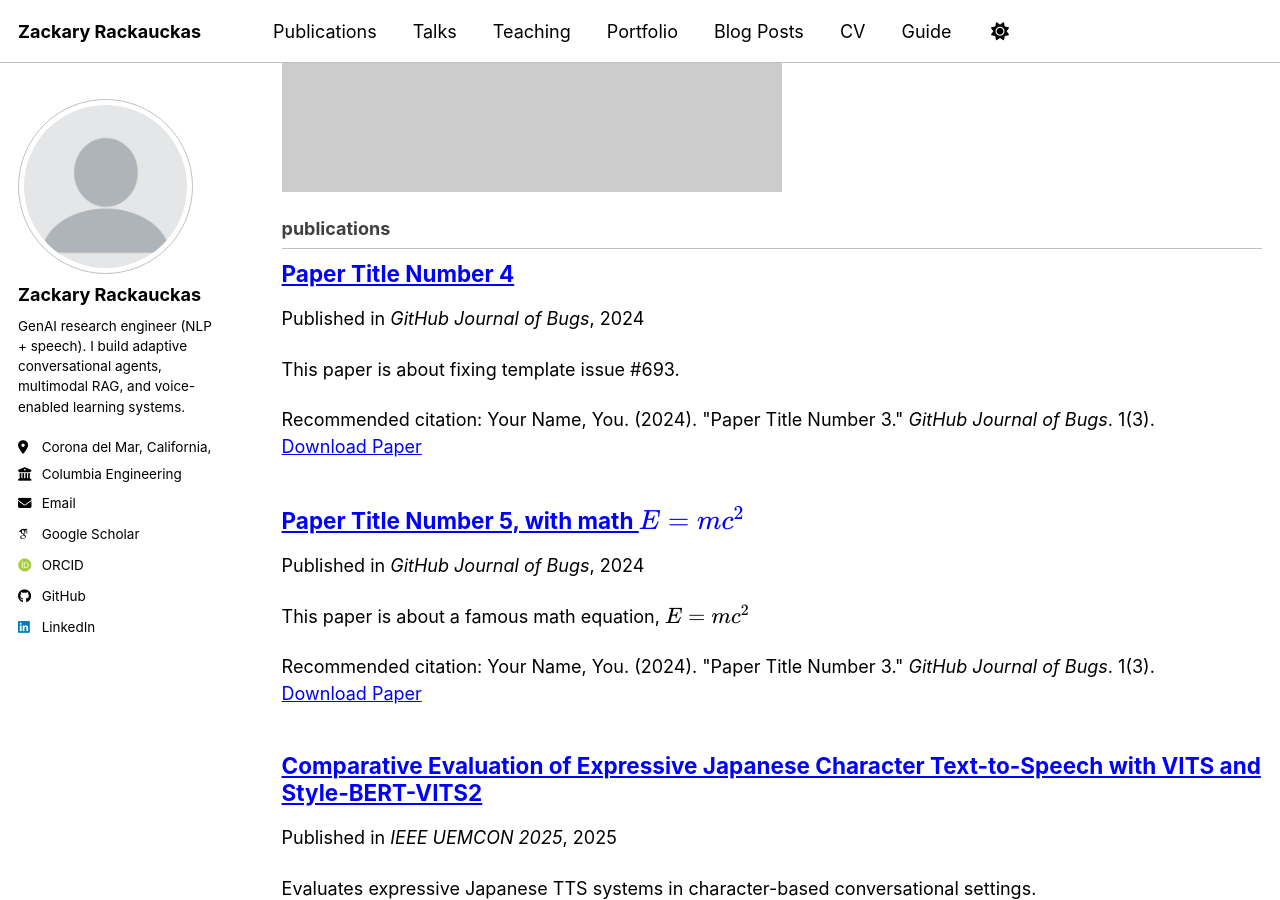
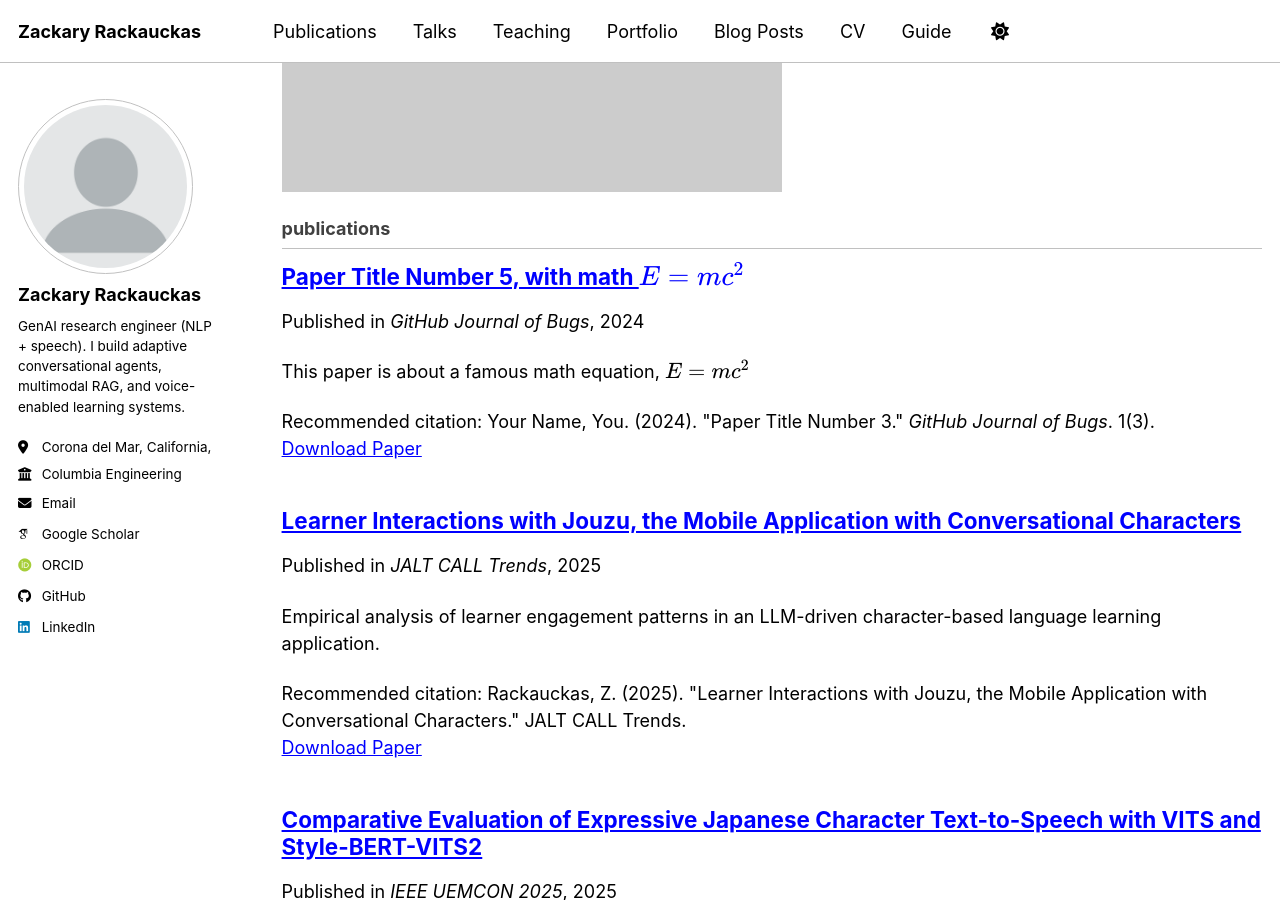
Before and after one commit to zackrack/zackrack.github.io, a Jekyll site: the page built from _pages/collection-archive.html, in a window 1280 px wide and 900 px high, scrolled down 893 px. Built offline with Jekyll 4.4.1, drawn with Linux system fonts in a browser that asks for light colours; some web fonts are replaced; a script bundle is joined from its source files by our own code; library files that are not in the unit come from our copies.

Commit message:
Revise publication details for Jouzu paper
Updated publication details for the paper on Jouzu interactions, including title, category, permalink, date, venue, paper URL, and citation.

```diff
--- a/_publications/2024-02-17-paper-title-number-4.md
+++ b/_publications/2024-02-17-paper-title-number-4.md
@@ -1,13 +1,11 @@
 ---
-title: "Paper Title Number 4"
+title: "Learner Interactions with Jouzu, the Mobile Application with Conversational Characters"
 collection: publications
-category: conferences
-permalink: /publication/2024-02-17-paper-title-number-4
-excerpt: 'This paper is about fixing template issue #693.'
-date: 2024-02-17
-venue: 'GitHub Journal of Bugs'
-paperurl: 'https://academicpages.github.io/files/paper3.pdf'
-citation: 'Your Name, You. (2024). &quot;Paper Title Number 3.&quot; <i>GitHub Journal of Bugs</i>. 1(3).'
+category: journal
+permalink: /publication/2025-jouzu-interactions
+date: 2025-01-01
+venue: "JALT CALL Trends"
+paperurl: "https://doi.org/10.29140/jct.v1n1.2164"
+citation: "Rackauckas, Z. (2025). \"Learner Interactions with Jouzu, the Mobile Application with Conversational Characters.\" JALT CALL Trends."
 ---
-
-The contents above will be part of a list of publications, if the user clicks the link for the publication than the contents of section will be rendered as a full page, allowing you to provide more information about the paper for the reader. When publications are displayed as a single page, the contents of the above "citation" field will automatically be included below this section in a smaller font.
+Empirical analysis of learner engagement patterns in an LLM-driven character-based language learning application.
```
